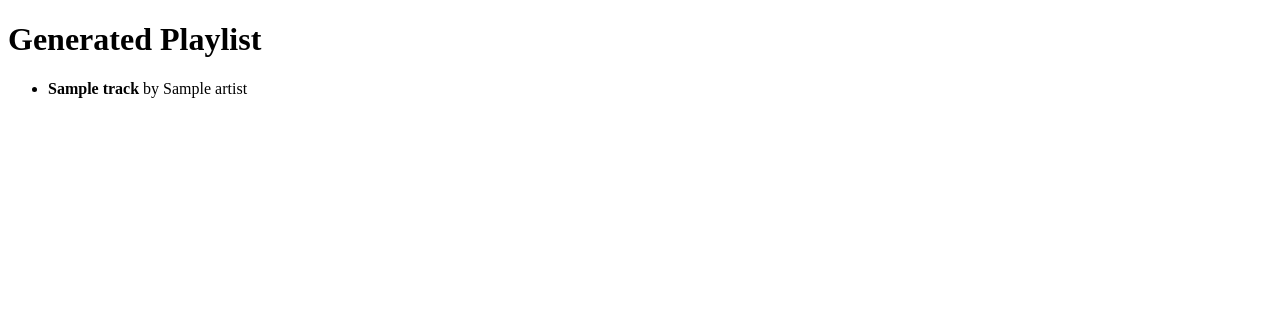
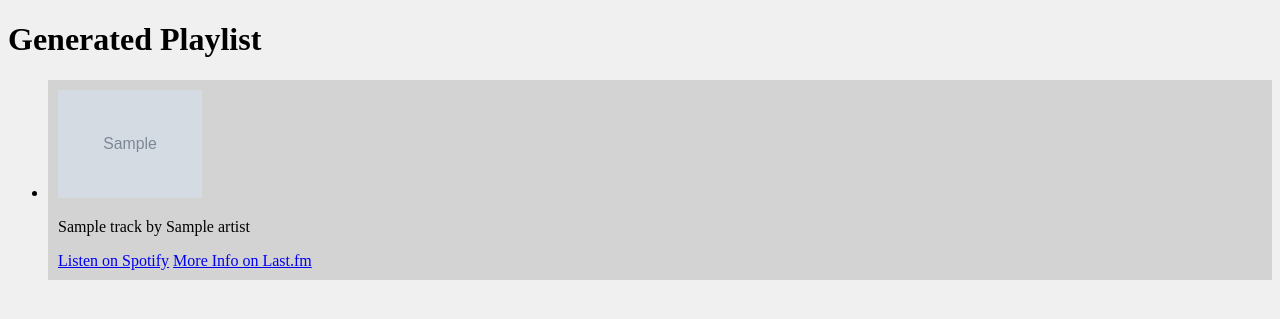
Before and after one commit to darrenp007/PlaylistWebsite, a Flask app: template templates/generated.html in a window 1280 px wide. Shown: the top 319 px of the page. Run offline with Flask 3, Linux system fonts and the light colour scheme; the template is opened without the code that fills it: most values are stand-ins (such as "Sample title", 1, 10 or a date in 2020); grey boxes marked "Sample" are stand-in pictures.

Commit message:
Update generated.html

```diff
--- a/templates/generated.html
+++ b/templates/generated.html
@@ -4,12 +4,31 @@
     <meta charset="UTF-8">
     <meta name="viewport" content="width=device-width, initial-scale=1.0">
     <title>Generated Playlist</title>
+    <style>
+        body {
+            background-color: #f0f0f0;
+        }
+        .track {
+            background-color: #d3d3d3;
+            margin-bottom: 20px;
+            padding: 10px;
+        }
+        .track img {
+            width: 12%;
+            height: auto;
+        }
+    </style>
 </head>
 <body>
     <h1>Generated Playlist</h1>
     <ul>
         {% for track in tracks %}
-            <li><strong>{{ track.name }}</strong> by {{ track.artist }}</li>
+        <li class="track">
+            <img src="{{ track.image }}" alt="Album cover for {{ track.name }}">
+            <p>{{ track.name }} by {{ track.artist }}</p>
+            <a href="{{ track.spotify_url }}">Listen on Spotify</a>
+            <a href="{{ track.lastfm_url }}">More Info on Last.fm</a>
+        </li>
         {% endfor %}
     </ul>
 </body>
```
